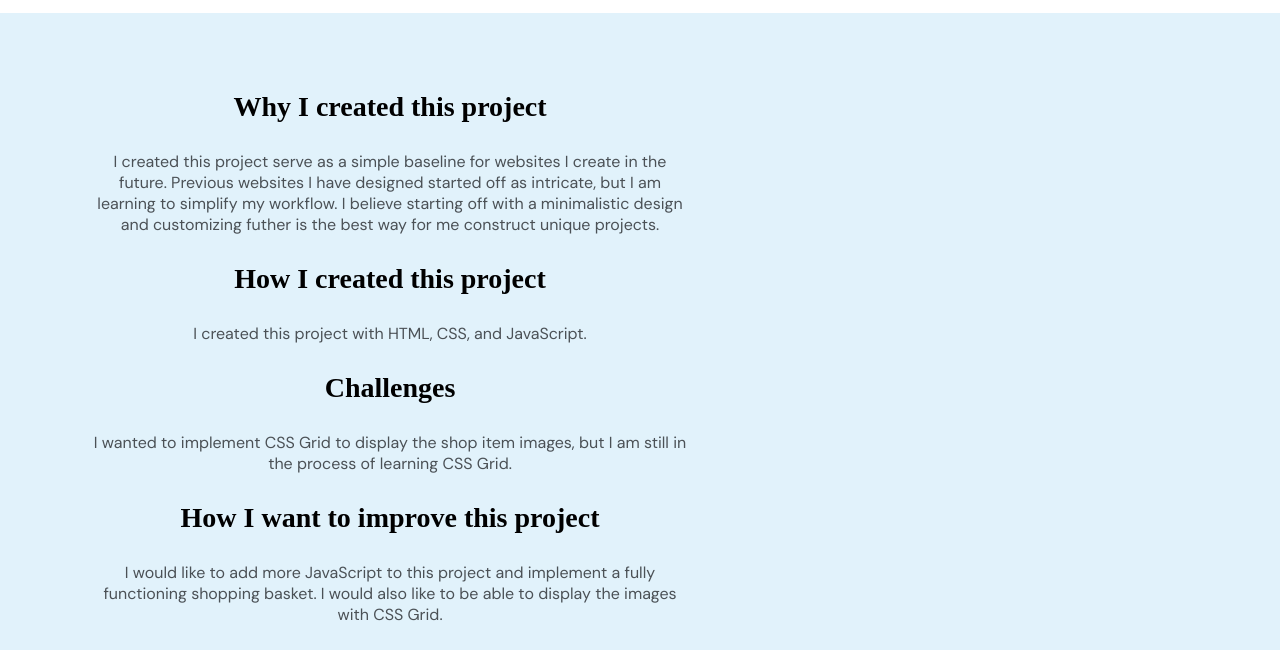
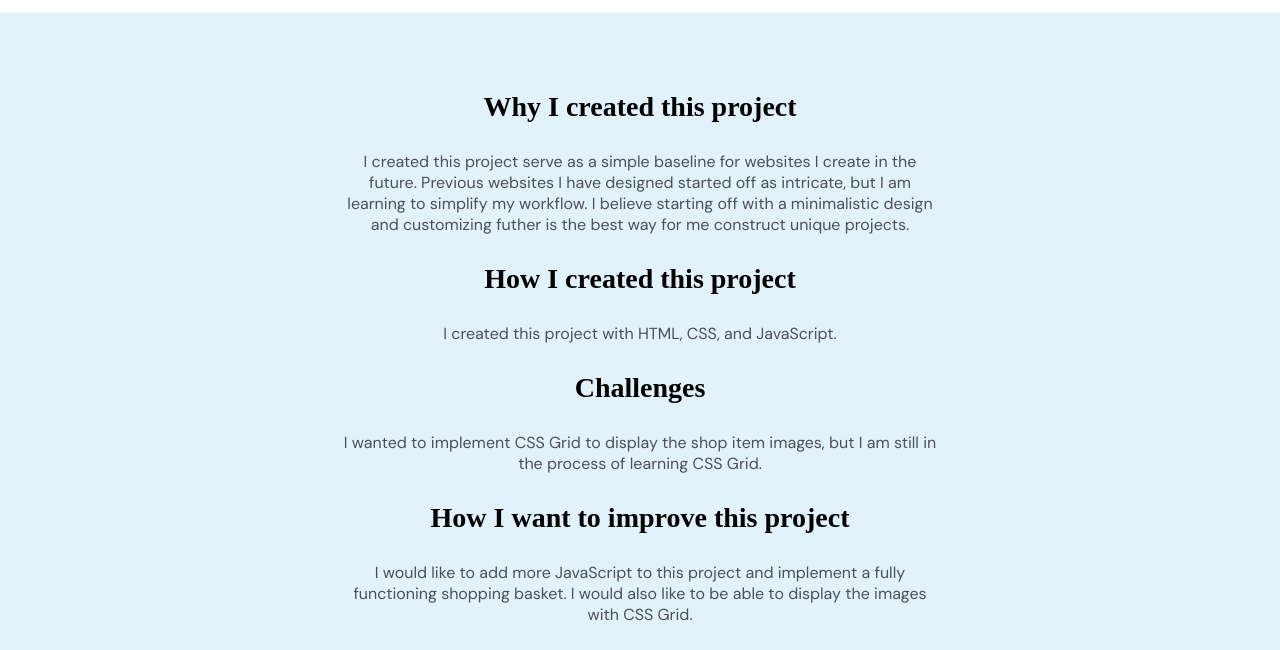
Before and after one commit to ddlatice/MyPortfolio, a website: page crystalclear.html in a window 1280 px wide. Shown: the part 982-1632 px from the top of the page. Drawn offline with Linux system fonts and the light colour scheme; a web font is replaced by a local one.

Commit message:
Editing more styles.

```diff
--- a/crystalclear.html
+++ b/crystalclear.html
@@ -26,7 +26,7 @@
     </div>
 
     <section class="s2">
-        <div class="base-container">
+        <div class="base-container info">
       <div class="descriptions">
         <div class="description-1"><h3>Why I created this project</h3>
             <p>I created this project serve as a simple baseline for websites I create
```
Also changed, not shown: littlediary.html (+1 -1 lines), mfb.html (+1 -1 lines), dist/default.css.
